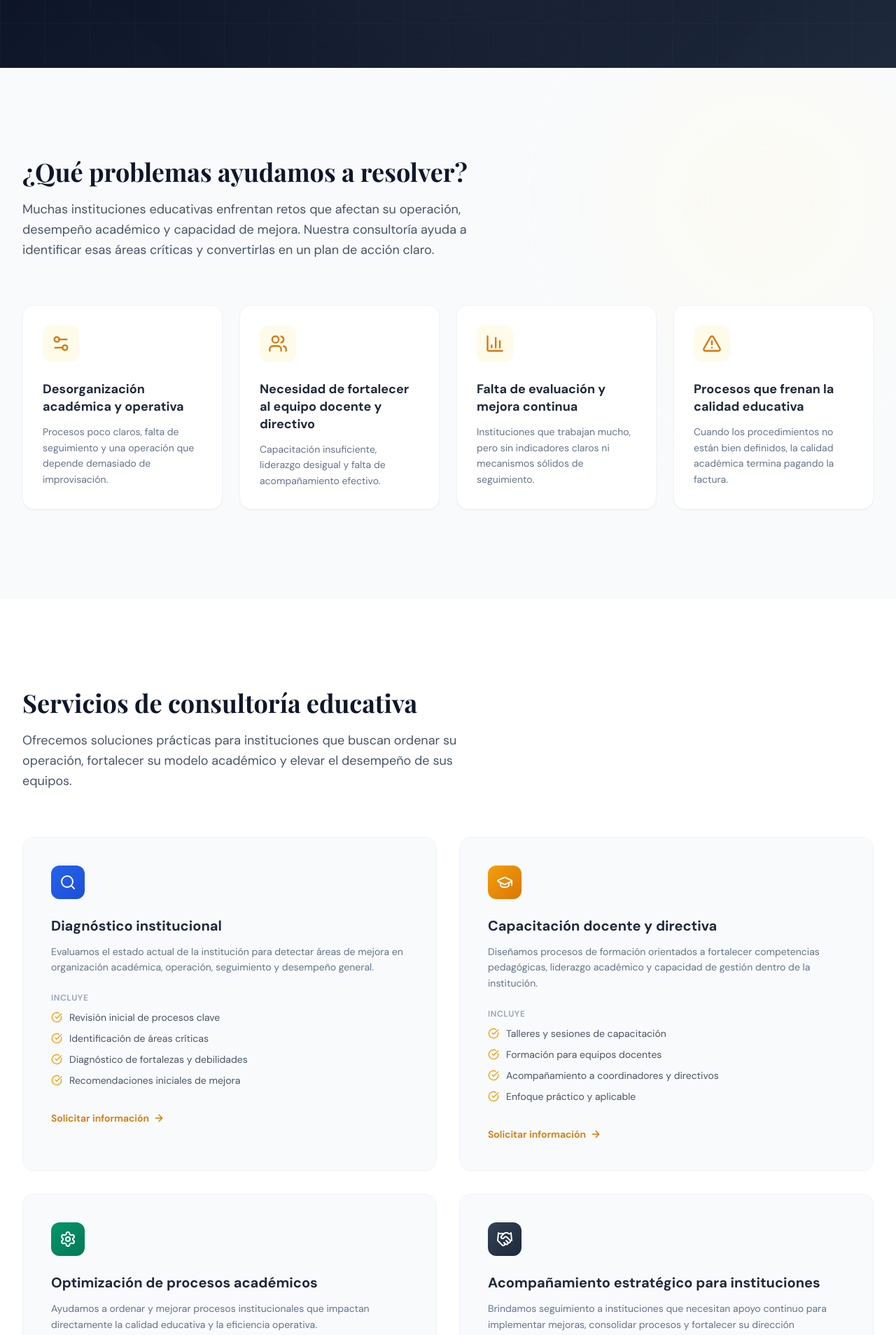
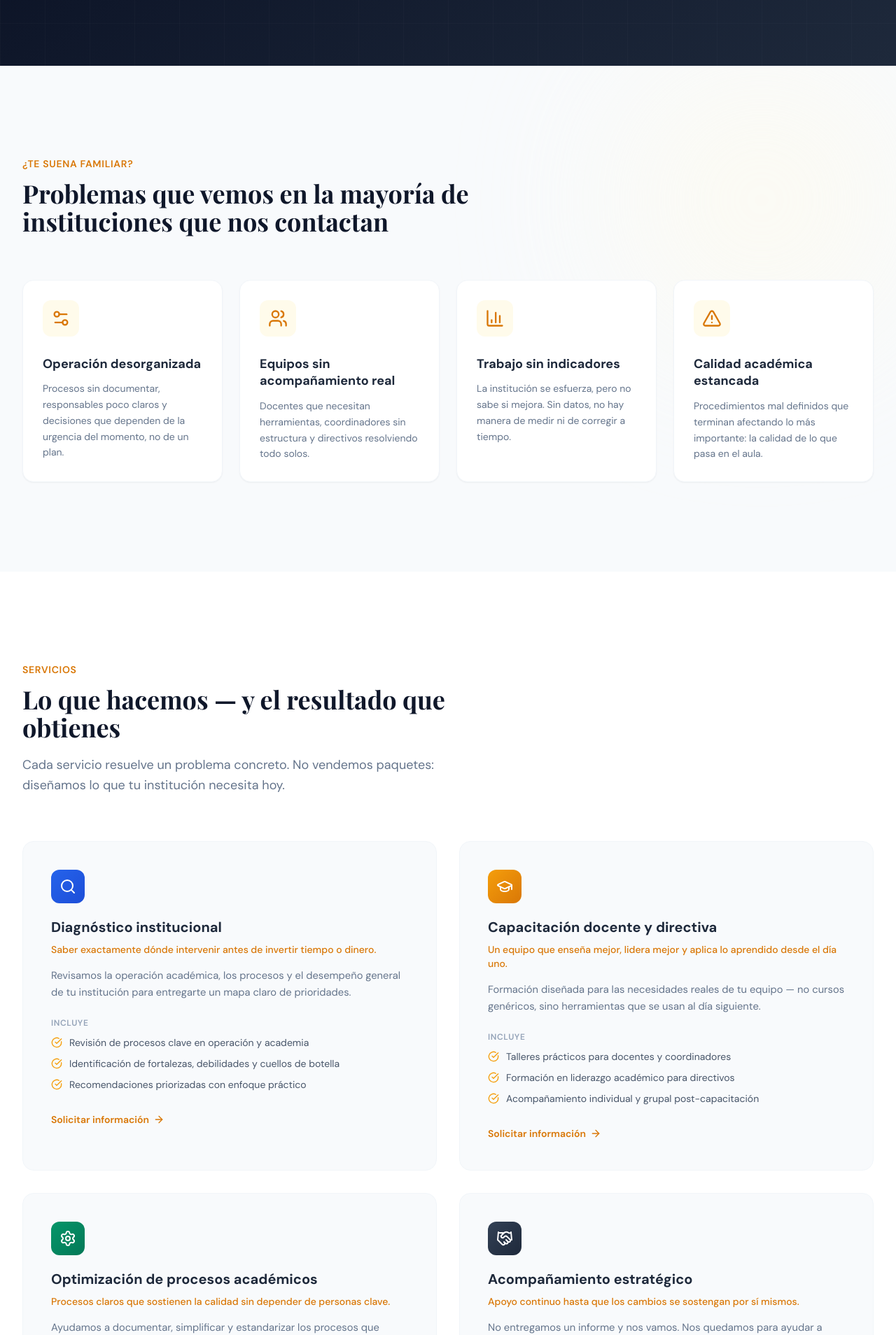
Before and after one commit to wmanso94/Consultoria-educativa-landing-page, a React (Vite) app: page / in a window 1280 px wide. Shown: the part 880-2788 px from the top of the page at 70% size. Built offline with nearby package versions, Linux system fonts and the light colour scheme.

Commit message:
feat: implement initial landing page with Hero, Problems, and CTA sections.

```diff
--- a/src/components/ProblemsSection.jsx
+++ b/src/components/ProblemsSection.jsx
@@ -5,23 +5,23 @@ import useScrollReveal from '../hooks/useScrollReveal';
 const problems = [
     {
         icon: <Settings2 className="h-7 w-7 text-amber-600" />,
-        title: "Desorganización académica y operativa",
-        description: "Procesos poco claros, falta de seguimiento y una operación que depende demasiado de improvisación.",
+        title: "Operación desorganizada",
+        description: "Procesos sin documentar, responsables poco claros y decisiones que dependen de la urgencia del momento, no de un plan.",
     },
     {
         icon: <Users className="h-7 w-7 text-amber-600" />,
-        title: "Necesidad de fortalecer al equipo docente y directivo",
-        description: "Capacitación insuficiente, liderazgo desigual y falta de acompañamiento efectivo.",
+        title: "Equipos sin acompañamiento real",
+        description: "Docentes que necesitan herramientas, coordinadores sin estructura y directivos resolviendo todo solos.",
     },
     {
         icon: <BarChart3 className="h-7 w-7 text-amber-600" />,
-        title: "Falta de evaluación y mejora continua",
-        description: "Instituciones que trabajan mucho, pero sin indicadores claros ni mecanismos sólidos de seguimiento.",
+        title: "Trabajo sin indicadores",
+        description: "La institución se esfuerza, pero no sabe si mejora. Sin datos, no hay manera de medir ni de corregir a tiempo.",
     },
     {
         icon: <AlertTriangle className="h-7 w-7 text-amber-600" />,
-        title: "Procesos que frenan la calidad educativa",
-        description: "Cuando los procedimientos no están bien definidos, la calidad académica termina pagando la factura.",
+        title: "Calidad académica estancada",
+        description: "Procedimientos mal definidos que terminan afectando lo más importante: la calidad de lo que pasa en el aula.",
     }
 ];
 
@@ -30,17 +30,14 @@ export default function ProblemsSection() {
 
     return (
         <section className="py-28 md:py-32 bg-slate-50 relative overflow-hidden" ref={sectionRef}>
-            {/* Subtle background decoration */}
             <div className="absolute top-0 right-0 w-96 h-96 bg-amber-50 rounded-full filter blur-[120px] opacity-60"></div>
 
             <div className="max-w-7xl mx-auto px-4 sm:px-6 lg:px-8 relative">
                 <div className="max-w-2xl mb-16">
-                    <h2 className="reveal fade-up text-3xl md:text-4xl font-bold text-slate-900 font-display leading-tight">
-                        ¿Qué problemas ayudamos a resolver?
+                    <span className="reveal fade-up inline-block text-amber-600 font-semibold tracking-wider text-sm uppercase mb-3">¿Te suena familiar?</span>
+                    <h2 className="reveal fade-up delay-100 text-3xl md:text-4xl font-bold text-slate-900 font-display leading-tight">
+                        Problemas que vemos en la mayoría de instituciones que nos contactan
                     </h2>
-                    <p className="reveal fade-up delay-100 text-lg text-slate-600 leading-relaxed mt-5">
-                        Muchas instituciones educativas enfrentan retos que afectan su operación, desempeño académico y capacidad de mejora. Nuestra consultoría ayuda a identificar esas áreas críticas y convertirlas en un plan de acción claro.
-                    </p>
                 </div>
 
                 <div className="grid md:grid-cols-2 lg:grid-cols-4 gap-6">
--- a/src/pages/HomePage.jsx
+++ b/src/pages/HomePage.jsx
@@ -4,7 +4,7 @@ import Hero from '../components/Hero';
 import ProblemsSection from '../components/ProblemsSection';
 import CTASection from '../components/CTASection';
 import useScrollReveal from '../hooks/useScrollReveal';
-import { Search, GraduationCap, Settings, Handshake, ArrowRight, CheckCircle } from 'lucide-react';
+import { Search, GraduationCap, Settings, Handshake, ArrowRight, CheckCircle, ClipboardList, MessageSquare, FileText, RefreshCw } from 'lucide-react';
 
 /* ─── Services Data ─── */
 const services = [
@@ -12,49 +12,77 @@ const services = [
         icon: <Search className="h-6 w-6" />,
         color: "from-blue-600 to-blue-700",
         title: "Diagnóstico institucional",
-        description: "Evaluamos el estado actual de la institución para detectar áreas de mejora en organización académica, operación, seguimiento y desempeño general.",
+        outcome: "Saber exactamente dónde intervenir antes de invertir tiempo o dinero.",
+        description: "Revisamos la operación académica, los procesos y el desempeño general de tu institución para entregarte un mapa claro de prioridades.",
         includes: [
-            "Revisión inicial de procesos clave",
-            "Identificación de áreas críticas",
-            "Diagnóstico de fortalezas y debilidades",
-            "Recomendaciones iniciales de mejora",
+            "Revisión de procesos clave en operación y academia",
+            "Identificación de fortalezas, debilidades y cuellos de botella",
+            "Recomendaciones priorizadas con enfoque práctico",
         ]
     },
     {
         icon: <GraduationCap className="h-6 w-6" />,
         color: "from-accent-500 to-accent-600",
         title: "Capacitación docente y directiva",
-        description: "Diseñamos procesos de formación orientados a fortalecer competencias pedagógicas, liderazgo académico y capacidad de gestión dentro de la institución.",
+        outcome: "Un equipo que enseña mejor, lidera mejor y aplica lo aprendido desde el día uno.",
+        description: "Formación diseñada para las necesidades reales de tu equipo — no cursos genéricos, sino herramientas que se usan al día siguiente.",
         includes: [
-            "Talleres y sesiones de capacitación",
-            "Formación para equipos docentes",
-            "Acompañamiento a coordinadores y directivos",
-            "Enfoque práctico y aplicable",
+            "Talleres prácticos para docentes y coordinadores",
+            "Formación en liderazgo académico para directivos",
+            "Acompañamiento individual y grupal post-capacitación",
         ]
     },
     {
         icon: <Settings className="h-6 w-6" />,
         color: "from-emerald-600 to-emerald-700",
         title: "Optimización de procesos académicos",
-        description: "Ayudamos a ordenar y mejorar procesos institucionales que impactan directamente la calidad educativa y la eficiencia operativa.",
+        outcome: "Procesos claros que sostienen la calidad sin depender de personas clave.",
+        description: "Ayudamos a documentar, simplificar y estandarizar los procesos que impactan directamente la calidad educativa y la eficiencia operativa.",
         includes: [
             "Revisión de procesos académicos y administrativos",
-            "Detección de cuellos de botella",
-            "Propuestas de mejora y estandarización",
-            "Enfoque en calidad y continuidad",
+            "Detección y eliminación de pasos innecesarios",
+            "Propuestas de estandarización con enfoque realista",
         ]
     },
     {
         icon: <Handshake className="h-6 w-6" />,
         color: "from-slate-700 to-slate-800",
-        title: "Acompañamiento estratégico para instituciones",
-        description: "Brindamos seguimiento a instituciones que necesitan apoyo continuo para implementar mejoras, consolidar procesos y fortalecer su dirección académica.",
+        title: "Acompañamiento estratégico",
+        outcome: "Apoyo continuo hasta que los cambios se sostengan por sí mismos.",
+        description: "No entregamos un informe y nos vamos. Nos quedamos para ayudar a implementar, medir avances y ajustar la estrategia sobre la marcha.",
         includes: [
-            "Seguimiento periódico",
-            "Revisión de avances",
-            "Ajustes de estrategia",
-            "Acompañamiento consultivo para directivos",
+            "Seguimiento periódico con revisión de avances",
+            "Ajustes de estrategia basados en resultados",
+            "Apoyo consultivo directo para el equipo directivo",
         ]
+    },
+];
+
+/* ─── Process Steps ─── */
+const processSteps = [
+    {
+        number: "01",
+        icon: <ClipboardList className="h-5 w-5" />,
+        title: "Conversación inicial",
+        description: "Entendemos tu situación, tus retos y lo que esperas. Sin compromiso.",
+    },
+    {
+        number: "02",
+        icon: <MessageSquare className="h-5 w-5" />,
+        title: "Revisión de necesidades",
+        description: "Profundizamos en los problemas específicos, los recursos disponibles y los resultados que buscas.",
+    },
+    {
+        number: "03",
+        icon: <FileText className="h-5 w-5" />,
+        title: "Propuesta a la medida",
+        description: "Diseñamos un plan con alcance, tiempos y entregables claros. Sabes exactamente qué esperar.",
+    },
+    {
+        number: "04",
+        icon: <RefreshCw className="h-5 w-5" />,
+        title: "Implementación y seguimiento",
+        description: "Ejecutamos, medimos y ajustamos. El objetivo es que los cambios se sostengan sin depender de nosotros.",
     },
 ];
 
@@ -66,11 +94,12 @@ function ServicesSection() {
         <section id="servicios" className="py-28 md:py-32 bg-white" ref={sectionRef}>
             <div className="max-w-7xl mx-auto px-4 sm:px-6 lg:px-8">
                 <div className="max-w-2xl mb-16">
-                    <h2 className="reveal fade-up text-3xl md:text-4xl font-bold text-slate-900 font-display leading-tight">
-                        Servicios de consultoría educativa
+                    <span className="reveal fade-up inline-block text-accent-600 font-semibold tracking-wider text-sm uppercase mb-3">Servicios</span>
+                    <h2 className="reveal fade-up delay-100 text-3xl md:text-4xl font-bold text-slate-900 font-display leading-tight">
+                        Lo que hacemos — y el resultado que obtienes
                     </h2>
-                    <p className="reveal fade-up delay-100 text-lg text-slate-600 leading-relaxed mt-5">
-                        Ofrecemos soluciones prácticas para instituciones que buscan ordenar su operación, fortalecer su modelo académico y elevar el desempeño de sus equipos.
+                    <p className="reveal fade-up delay-200 text-lg text-slate-500 leading-relaxed mt-5">
+                        Cada servicio resuelve un problema concreto. No vendemos paquetes: diseñamos lo que tu institución necesita hoy.
                     </p>
                 </div>
 
@@ -80,13 +109,17 @@ function ServicesSection() {
                             key={i}
                             className={`reveal fade-up delay-${(i + 1) * 100} bg-slate-50 rounded-2xl p-8 md:p-10 border border-slate-100 hover:shadow-xl hover:border-slate-200 transition-all duration-500 group`}
                         >
-                            <div className={`w-12 h-12 bg-gradient-to-br ${svc.color} rounded-xl flex items-center justify-center text-white mb-6 group-hover:scale-110 transition-transform`}>
+                            <div className={`w-12 h-12 bg-gradient-to-br ${svc.color} rounded-xl flex items-center justify-center text-white mb-5 group-hover:scale-110 transition-transform`}>
                                 {svc.icon}
                             </div>
-                            <h3 className="text-xl font-bold text-slate-800 mb-3">{svc.title}</h3>
-                            <p className="text-slate-500 leading-relaxed text-sm mb-6">{svc.description}</p>
+                            <h3 className="text-xl font-bold text-slate-800 mb-2">{svc.title}</h3>
 
-                            <div className="space-y-2.5 mb-8">
+                            {/* Outcome line — lo que importa al comprador */}
+                            <p className="text-accent-600 font-medium text-sm mb-4">{svc.outcome}</p>
+
+                            <p className="text-slate-500 leading-relaxed text-[0.92rem] mb-6">{svc.description}</p>
+
+                            <div className="space-y-2.5 mb-7">
                                 <p className="text-xs font-semibold text-slate-400 uppercase tracking-wider">Incluye</p>
                                 {svc.includes.map((item, j) => (
                                     <div key={j} className="flex items-start gap-2.5">
@@ -106,12 +139,27 @@ function ServicesSection() {
                         </div>
                     ))}
                 </div>
+
+                {/* Mid-page CTA — repetición natural del CTA principal */}
+                <div className="reveal fade-up delay-500 mt-14 bg-slate-900 rounded-2xl p-8 md:p-10 flex flex-col md:flex-row items-start md:items-center justify-between gap-6">
+                    <div>
+                        <p className="text-white font-bold text-lg">¿No sabes por dónde empezar?</p>
+                        <p className="text-slate-400 text-sm mt-1">El diagnóstico inicial te da un mapa claro de prioridades. Es el mejor primer paso.</p>
+                    </div>
+                    <Link
+                        to="/contacto"
+                        className="inline-flex items-center px-7 py-3.5 bg-gradient-to-r from-accent-500 to-accent-600 hover:from-accent-400 hover:to-accent-500 text-white font-semibold rounded-xl shadow-lg shadow-accent-500/15 hover:shadow-accent-500/25 transition-all group hover:-translate-y-0.5 flex-shrink-0"
+                    >
+                        Solicitar diagnóstico
+                        <ArrowRight className="ml-2 h-5 w-5 group-hover:translate-x-1 transition-transform" />
+                    </Link>
+                </div>
             </div>
         </section>
     );
 }
 
-/* ─── Trust Mini Section ─── */
+/* ─── Trust Section ─── */
 function TrustSection() {
     const sectionRef = useScrollReveal();
 
@@ -122,13 +170,65 @@ function TrustSection() {
             </div>
 
             <div className="max-w-7xl mx-auto px-4 sm:px-6 lg:px-8 relative z-10">
-                <div className="max-w-2xl">
-                    <h2 className="reveal fade-up text-3xl md:text-4xl font-bold text-white font-display leading-tight">
-                        Experiencia que aporta dirección, estructura y resultados
+                <div className="grid md:grid-cols-2 gap-12 items-center">
+                    <div>
+                        <h2 className="reveal fade-up text-3xl md:text-4xl font-bold text-white font-display leading-tight">
+                            Más de 40 años resolviendo los mismos problemas que enfrenta tu institución
+                        </h2>
+                    </div>
+                    <div>
+                        <p className="reveal fade-up delay-100 text-lg text-slate-300 leading-relaxed">
+                            Dirección de instituciones educativas. Supervisión de academias. Formación de cientos de docentes. Auditorías pedagógicas. Optimización de procesos. Esta consultoría no se basa en teoría — se basa en haberlo hecho.
+                        </p>
+                        <p className="reveal fade-up delay-200 text-slate-400 leading-relaxed mt-4">
+                            El objetivo es claro: ayudarte a resolver problemas reales con orden, criterio y un plan que funcione.
+                        </p>
+                    </div>
+                </div>
+            </div>
+        </section>
+    );
+}
+
+/* ─── Cómo Trabajamos ─── */
+function ProcessSection() {
+    const sectionRef = useScrollReveal();
+
+    return (
+        <section className="py-28 md:py-32 bg-white" ref={sectionRef}>
+            <div className="max-w-7xl mx-auto px-4 sm:px-6 lg:px-8">
+                <div className="max-w-2xl mb-16">
+                    <span className="reveal fade-up inline-block text-accent-600 font-semibold tracking-wider text-sm uppercase mb-3">Proceso</span>
+                    <h2 className="reveal fade-up delay-100 text-3xl md:text-4xl font-bold text-slate-900 font-display leading-tight">
+                        Cómo trabajamos
                     </h2>
-                    <p className="reveal fade-up delay-100 text-lg text-slate-300 leading-relaxed mt-6">
-                        La consultoría se basa en décadas de experiencia en liderazgo institucional, supervisión académica, formación docente y mejora continua. El objetivo no es solo detectar problemas, sino ayudar a resolverlos con orden, criterio y visión práctica.
+                    <p className="reveal fade-up delay-200 text-lg text-slate-500 leading-relaxed mt-5">
+                        Cuatro pasos. Sin procesos complicados ni compromisos a ciegas.
                     </p>
+                </div>
+
+                <div className="grid sm:grid-cols-2 lg:grid-cols-4 gap-8">
+                    {processSteps.map((step, i) => (
+                        <div
+                            key={i}
+                            className={`reveal fade-up delay-${(i + 1) * 100} relative`}
+                        >
+                            {/* Connector line (desktop) */}
+                            {i < processSteps.length - 1 && (
+                                <div className="hidden lg:block absolute top-7 left-[calc(100%+0.25rem)] w-[calc(100%-2rem)] h-px bg-gradient-to-r from-slate-200 to-transparent"></div>
+                            )}
+
+                            <div className="flex items-center gap-3 mb-4">
+                                <div className="w-14 h-14 bg-slate-900 rounded-2xl flex items-center justify-center text-accent-400 flex-shrink-0">
+                                    {step.icon}
+                                </div>
+                                <span className="text-3xl font-bold text-slate-200 font-display">{step.number}</span>
+                            </div>
+
+                            <h3 className="text-lg font-bold text-slate-800 mb-2">{step.title}</h3>
+                            <p className="text-slate-500 text-sm leading-relaxed">{step.description}</p>
+                        </div>
+                    ))}
                 </div>
             </div>
         </section>
@@ -143,6 +243,7 @@ export default function HomePage() {
             <ProblemsSection />
             <ServicesSection />
             <TrustSection />
+            <ProcessSection />
             <CTASection />
         </>
     );
```
Also changed, not shown: src/components/CTASection.jsx (+4 -4 lines), src/components/Hero.jsx (+16 -17 lines).
